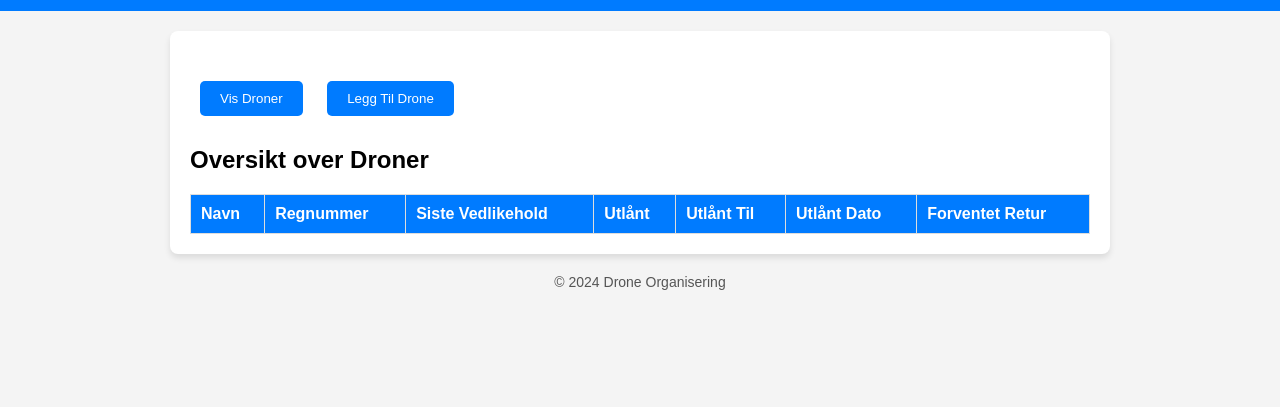
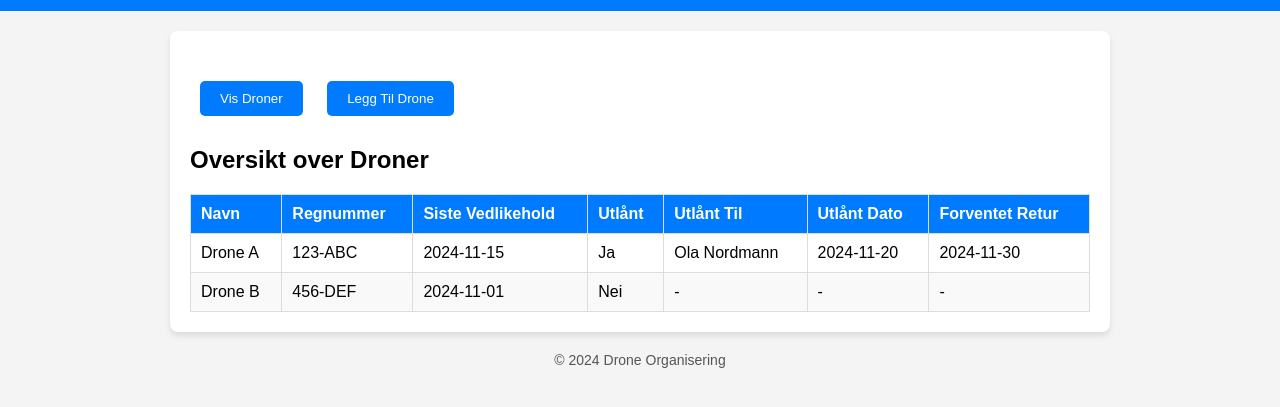
Before and after one commit to DjDoon/GlemmenDRF-CRM, a plain HTML site: page admin.html in a window 1280 px wide. Shown: the part 89-496 px from the top of the page. Drawn offline with Linux system fonts and the light colour scheme.

Commit message:
Update admin.html

```diff
--- a/admin.html
+++ b/admin.html
@@ -5,7 +5,6 @@
     <meta name="viewport" content="width=device-width, initial-scale=1.0">
     <title>Admin - Drone Organisering</title>
     <link rel="stylesheet" href="admin-style.css">
-    <script type="module" src="./app.js"></script>
 </head>
 <body>
     <header>
@@ -13,6 +12,7 @@
     </header>
 
     <main>
+        <!-- Buttons to show drone list or add new drone -->
         <section>
             <button id="viewDronesBtn">Vis Droner</button>
             <button id="addDroneBtn">Legg Til Drone</button>
@@ -33,7 +33,9 @@
                         <th>Forventet Retur</th>
                     </tr>
                 </thead>
-                <tbody id="droneList"></tbody> <!-- Empty body to populate dynamically -->
+                <tbody>
+                    <!-- Existing drone data will be injected here -->
+                </tbody>
             </table>
         </section>
 
@@ -75,37 +77,56 @@
     </footer>
 
     <script>
-        import { getDrones, addDrone } from './app.js';
+        let droneList = [];
 
-        // Render drone list for Admin
-        async function renderDroneList() {
-            const drones = await getDrones();
-            const droneListElement = document.getElementById("droneList");
+        // Eksempler på eksisterende droner
+        const initialDrones = [
+            {
+                name: "Drone A",
+                regNum: "123-ABC",
+                lastMaintenance: "2024-11-15",
+                isLoaned: "Ja",
+                loanedTo: "Ola Nordmann",
+                loanedDate: "2024-11-20",
+                returnDate: "2024-11-30"
+            },
+            {
+                name: "Drone B",
+                regNum: "456-DEF",
+                lastMaintenance: "2024-11-01",
+                isLoaned: "Nei",
+                loanedTo: "",
+                loanedDate: "",
+                returnDate: ""
+            }
+        ];
 
-            droneListElement.innerHTML = ''; // Clear the list before re-rendering
+        // Funksjon for å vise listen over droner
+        function renderDroneList() {
+            const tableBody = document.getElementById("droneListTable").getElementsByTagName('tbody')[0];
+            tableBody.innerHTML = ''; // Tøm tabellinnhold før ny rendering
 
-            drones.forEach(drone => {
-                const row = document.createElement("tr");
-                row.innerHTML = `
-                    <td>${drone.name}</td>
-                    <td>${drone.regNumber}</td>
-                    <td>${drone.lastMaintenance}</td>
-                    <td>${drone.isLoaned}</td>
-                    <td>${drone.loanedTo || "-"}</td>
-                    <td>${drone.loanedDate || "-"}</td>
-                    <td>${drone.returnDate || "-"}</td>
-                `;
-                droneListElement.appendChild(row);
+            droneList.forEach(drone => {
+                const row = tableBody.insertRow();
+
+                row.insertCell(0).textContent = drone.name;
+                row.insertCell(1).textContent = drone.regNum;
+                row.insertCell(2).textContent = drone.lastMaintenance;
+                row.insertCell(3).textContent = drone.isLoaned;
+                row.insertCell(4).textContent = drone.loanedTo || "-";
+                row.insertCell(5).textContent = drone.loanedDate || "-";
+                row.insertCell(6).textContent = drone.returnDate || "-";
             });
         }
 
-        // Handle adding a new drone
-        document.getElementById("addDroneForm").addEventListener("submit", async function(event) {
+        // Legg til en ny drone i listen
+        document.getElementById("addDroneForm").addEventListener("submit", function(event) {
             event.preventDefault();
 
+            // Hent form data
             const newDrone = {
                 name: document.getElementById("name").value,
-                regNumber: document.getElementById("regNum").value,
+                regNum: document.getElementById("regNum").value,
                 lastMaintenance: document.getElementById("lastMaintenance").value,
                 isLoaned: document.getElementById("isLoaned").value,
                 loanedTo: document.getElementById("loanedTo").value,
@@ -113,29 +134,31 @@
                 returnDate: document.getElementById("returnDate").value
             };
 
-            // Add the new drone to Firestore
-            await addDrone(newDrone);
+            // Legg til den nye dronen i listen
+            droneList.push(newDrone);
 
-            // Re-render the list after adding a drone
+            // Gjør om visningen og vis drone-listen
             renderDroneList();
 
-            // Reset the form and alert
+            // Tilbakestill skjemaet
             document.getElementById("addDroneForm").reset();
             alert("Drone lagt til!");
         });
 
-        // Toggle between viewing drones and adding drones
+        // Vis drone-listen når man klikker på "Vis Droner"
         document.getElementById("viewDronesBtn").addEventListener("click", function() {
             document.getElementById("droneListSection").style.display = "block";
             document.getElementById("addDroneSection").style.display = "none";
         });
 
+        // Vis skjema for å legge til drone når man klikker på "Legg Til Drone"
         document.getElementById("addDroneBtn").addEventListener("click", function() {
             document.getElementById("droneListSection").style.display = "none";
             document.getElementById("addDroneSection").style.display = "block";
         });
 
-        // Initialize and render drone list on page load
+        // Initialiser drone-listen med eksempler og render den
+        droneList = initialDrones;
         renderDroneList();
     </script>
 </body>
```
